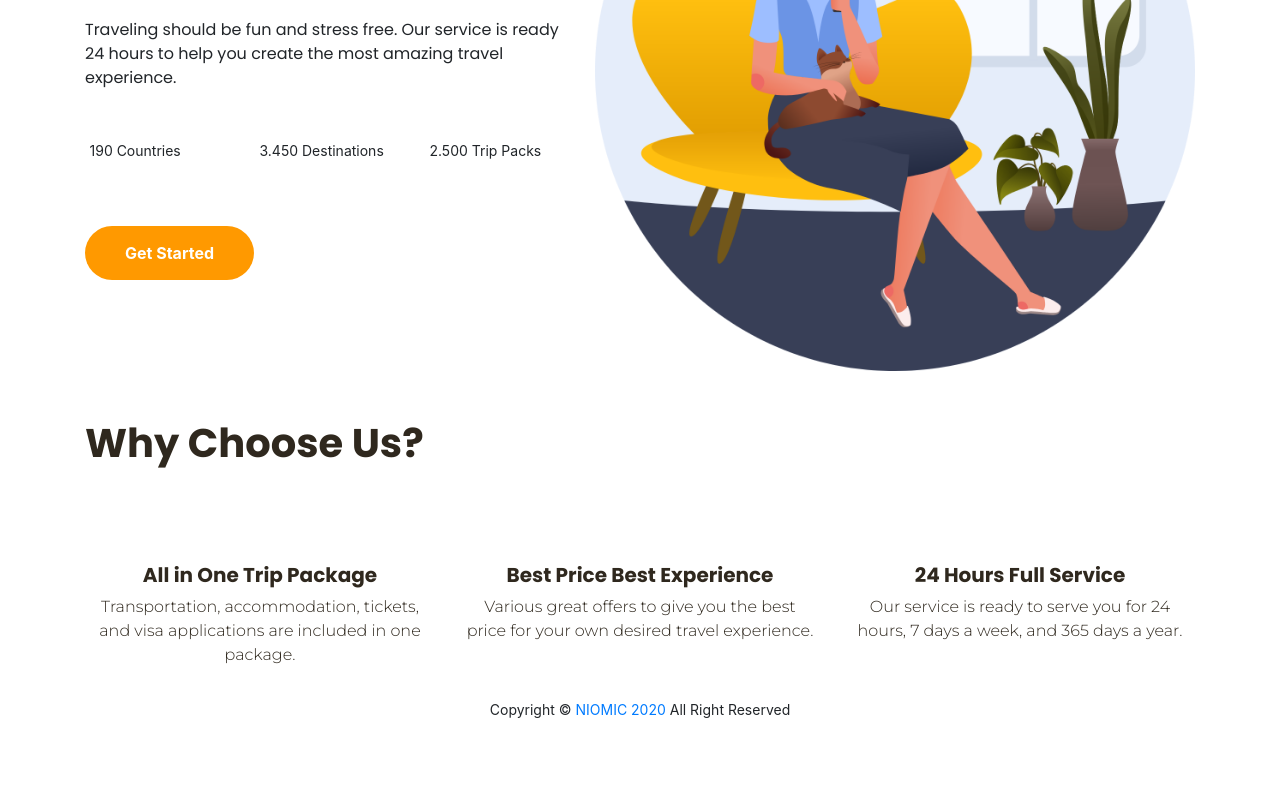
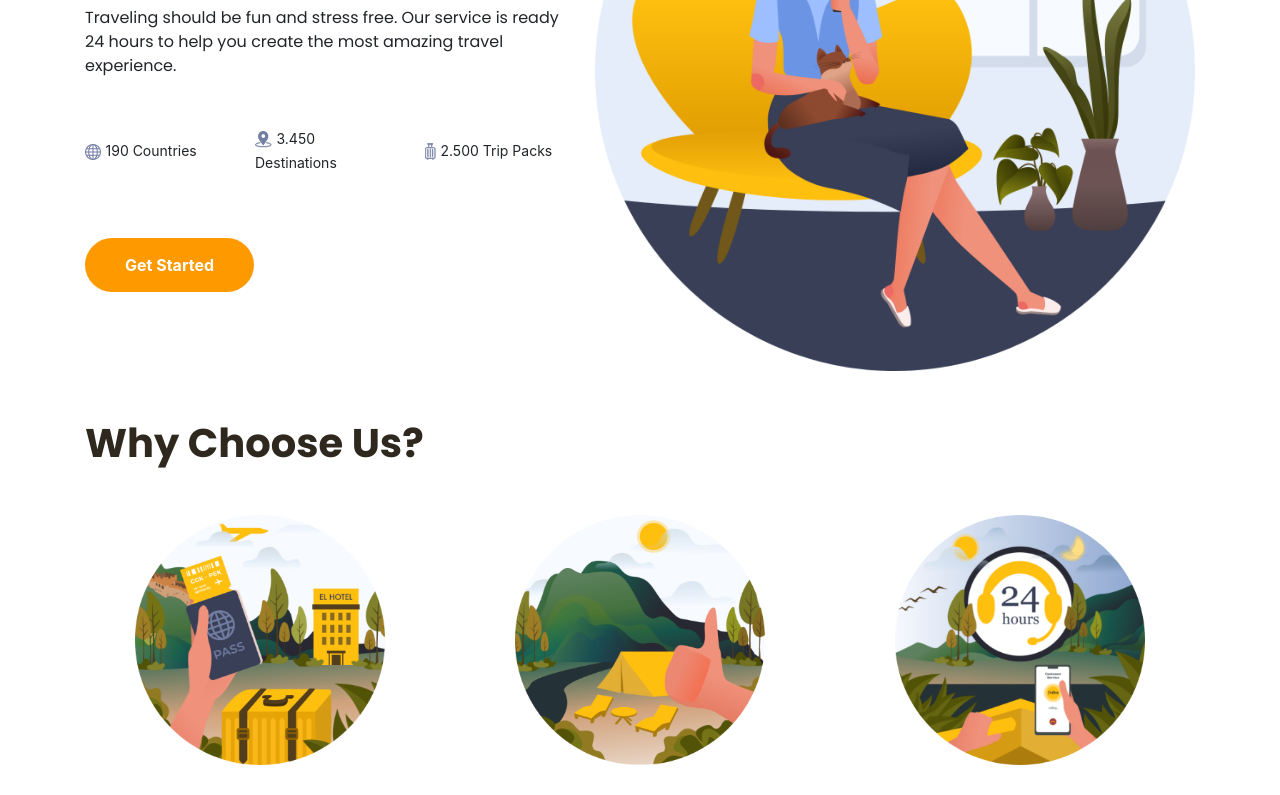
Before and after one commit to arfinrahmat/tugas_akhir_css, a plain HTML site: page index.html in a window 1280 px wide. Shown: the part 365-1160 px from the top of the page. Before the commit the page ends 1101 px from the top, so only its background shows below. Drawn offline with nearby package versions, Linux system fonts and the light colour scheme; files whose address does not match are found by name.

Commit message:
Update index.html

```diff
--- a/index.html
+++ b/index.html
@@ -24,7 +24,7 @@
     <nav class="navbar py-2 navbar-expand-lg navbar-light">
       <div class="container">
         <a class="navbar-brand" href="#">
-          <img src="images/logotrip-icon.png" width="180" />
+          <img src="logotrip-icon.png" width="180" />
         </a>
         <button
           class="navbar-toggler"
@@ -81,15 +81,15 @@
             </p>
             <div class="row align-items-center mb-5">
               <div class="col">
-                <span><img src="images/world-icon.png" alt=""/></span>
+                <span><img src="world-icon.png" alt=""/></span>
                 <span>190 Countries</span>
               </div>
               <div class="col">
-                <span><img src="images/place-icon.png" alt=""/></span>
+                <span><img src="place-icon.png" alt=""/></span>
                 <span>3.450 Destinations</span>
               </div>
               <div class="col">
-                <span><img src="images/luggage-icon.png" alt=""/></span>
+                <span><img src="luggage-icon.png" alt=""/></span>
                 <span>2.500 Trip Packs</span>
               </div>
             </div>
@@ -114,7 +114,7 @@
           <div class="col-sm-4">
             <img
               class="mx-auto d-block"
-              src="images/pass-icon.png"
+              src="pass-icon.png"
               width="250"
               alt=""
             />
@@ -129,7 +129,7 @@
           <div class="col-sm-4">
             <img
               class="mx-auto d-block"
-              src="images/exp-icon.png"
+              src="exp-icon.png"
               width="250"
               alt=""
             />
@@ -144,7 +144,7 @@
           <div class="col-sm-4">
             <img
               class="mx-auto d-block"
-              src="images/24h-icon.png"
+              src="24h-icon.png"
               width="250"
               alt=""
             />
```
